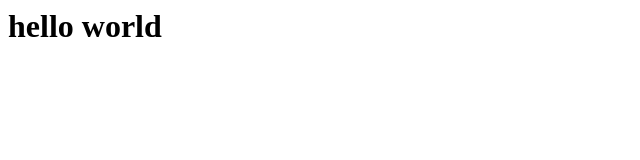
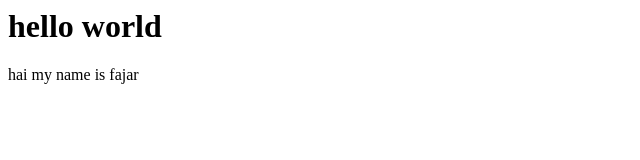
Before and after one commit to Fajar0857/Fajar-Khairudin-Akbar, a plain HTML site: page index.html in a window 1280 px wide. Shown: the whole page, without its empty margins (0-640 px from the left). Drawn offline with Linux system fonts and the light colour scheme.

Commit message:
menambahkan tag p

```diff
--- a/index.html
+++ b/index.html
@@ -1 +1,2 @@
 <h1>hello world</h1>
+<p>hai my name is fajar</p  >
```
